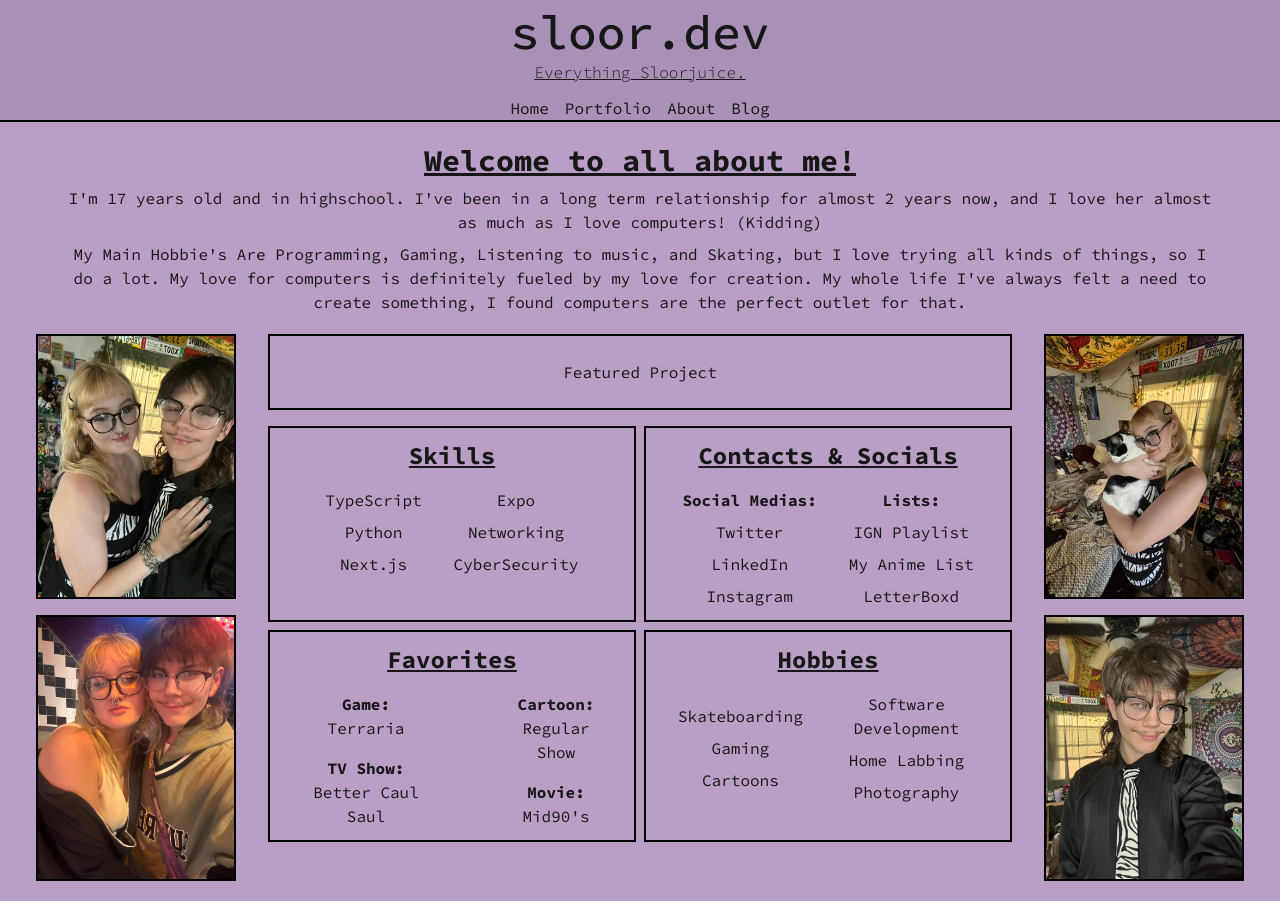
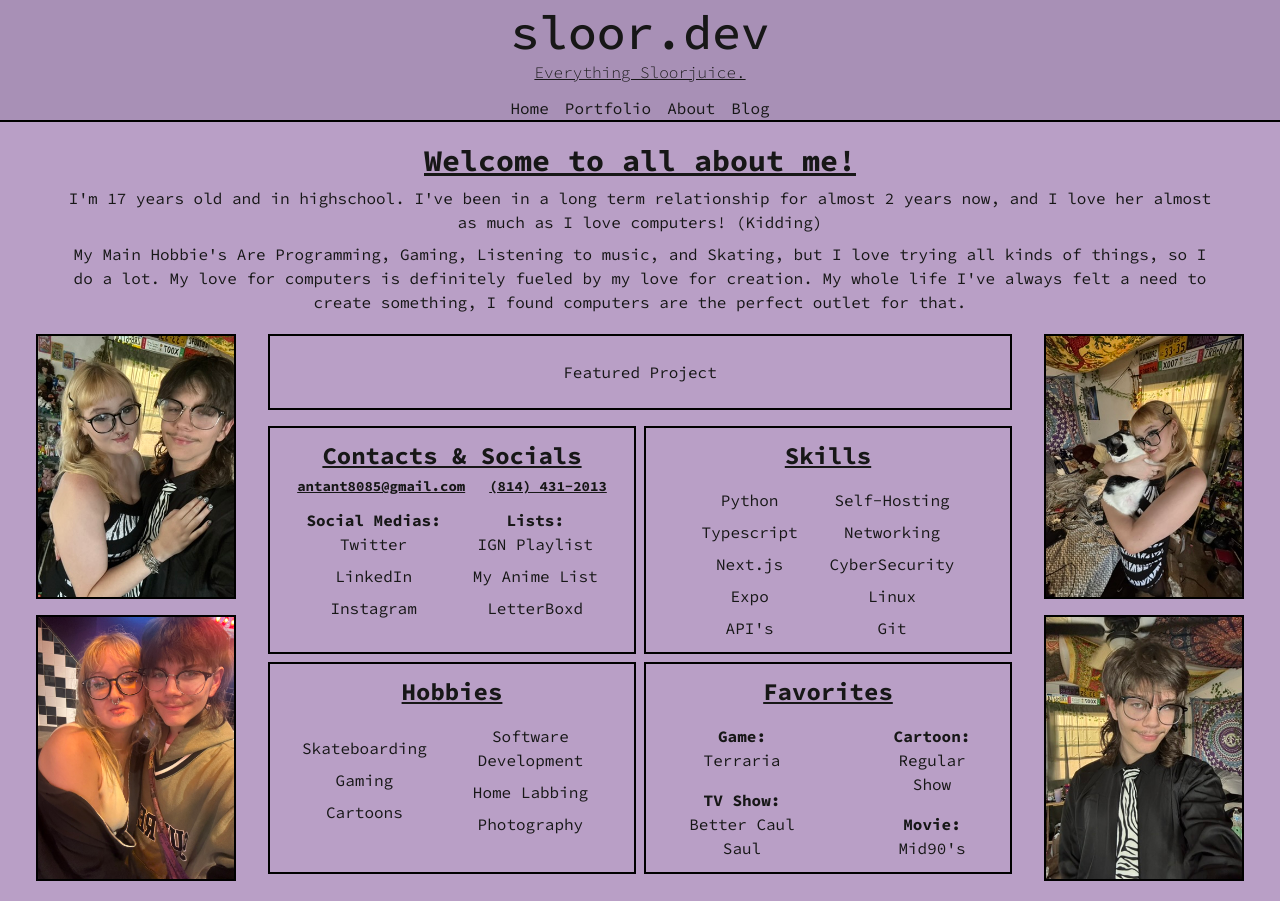
Before and after one commit to sloorjuice/sloorjuice_dot_com, a Next.js app: page /about in a window 1280 px wide. Built offline with nearby package versions, Linux system fonts and the light colour scheme.

Commit message:
feat: add contact methods

```diff
--- a/src/app/about/page.tsx
+++ b/src/app/about/page.tsx
@@ -47,29 +47,18 @@ export default function About() {
 
                     <div className="text-center grid grid-cols-2 gap-2">
                         <div className="text-center border-2 border-black py-3 px-6">
-                            <h1 className="pb-4 text-2xl font-bold underline">Skills</h1>
+                            <h1 className="pb-1 text-2xl font-bold underline">Contacts & Socials</h1>
+                            <div className="pb-1 flex justify-center gap-6">
+                                <a href="mailto:antant8085@gmail.com">
+                                    <h1 className="pb-2 text-sm font-bold underline">antant8085@gmail.com</h1>
+                                </a>
+                                <a href="Tel: +1-814-431-2013">
+                                    <h1 className="pb-2 text-sm font-bold underline">(814) 431-2013</h1>
+                                </a>
+                            </div>
                             <div className="flex items-center justify-center gap-8">
                                 <div>
-                                    <ul className="flex flex-col space-y-2">
-                                        <p>TypeScript</p>
-                                        <p>Python</p>
-                                        <p>Next.js</p>
-                                    </ul>
-                                </div>
-                                <div>
-                                    <ul className="flex flex-col space-y-2">
-                                        <p>Expo</p>
-                                        <p>Networking </p>
-                                        <p>CyberSecurity</p>
-                                    </ul>
-                                </div>
-                            </div>
-                        </div>
-                        <div className="text-center border-2 border-black py-3 px-6">
-                            <h1 className="pb-4 text-2xl font-bold underline">Contacts & Socials</h1>
-                            <div className="flex items-center justify-center gap-8">
-                                <div>
-                                    <p className="font-bold mb-2"> Social Medias: </p>
+                                    <p className="font-bold"> Social Medias: </p>
                                     <ul className="flex flex-col space-y-2">
                                         <li>
                                             <a href="https://x.com/sloorjuice" target="_blank" rel="noopener noreferrer" className="hover:underline">Twitter</a>
@@ -83,7 +72,7 @@ export default function About() {
                                     </ul>
                                 </div>
                                 <div>
-                                    <p className="font-bold mb-2">  Lists: </p>
+                                    <p className="font-bold">  Lists: </p>
                                     <ul className="flex flex-col space-y-2">
                                         <li>
                                             <a href="https://www.ign.com/playlist/sloorjuice" target="_blank" rel="noopener noreferrer" className="hover:underline">IGN Playlist</a>
@@ -94,6 +83,49 @@ export default function About() {
                                         <li>
                                             <a href="https://letterboxd.com/sloorjuice/" target="_blank" rel="noopener noreferrer" className="hover:underline">LetterBoxd</a>
                                         </li>
+                                    </ul>
+                                </div>
+                            </div>
+                        </div>
+                        <div className="text-center border-2 border-black py-3 px-6">
+                            <h1 className="pb-4 text-2xl font-bold underline">Skills</h1>
+                            <div className="flex items-center justify-center gap-8">
+                                {/*Make skills clickable to reveal a modal about how I can utilize this skill and some projects that show it off.*/}
+                                <div>
+                                    <ul className="flex flex-col space-y-2">
+                                        <p>Python</p>
+                                        <p>Typescript</p>
+                                        <p>Next.js</p>
+                                        <p>Expo</p>
+                                        <p>API's</p>
+                                    </ul>
+                                </div>
+                                <div>
+                                    <ul className="flex flex-col space-y-2">
+                                        <p>Self-Hosting</p>
+                                        <p>Networking </p>
+                                        <p>CyberSecurity</p>
+                                        <p>Linux</p>
+                                        <p>Git</p>
+                                    </ul>
+                                </div>
+                            </div>
+                        </div>
+                        <div className="text-center border-2 border-black py-3 px-8">
+                            <h1 className="pb-4 text-2xl font-bold underline">Hobbies</h1>
+                            <div className="flex items-center justify-center gap-8">
+                                <div>
+                                    <ul className="flex flex-col space-y-2">
+                                        <p>Skateboarding</p>
+                                        <p>Gaming</p>
+                                        <p>Cartoons</p>
+                                    </ul>
+                                </div>
+                                <div>
+                                    <ul className="flex flex-col space-y-2">
+                                        <p>Software Development</p>
+                                        <p>Home Labbing</p>
+                                        <p>Photography</p>
                                     </ul>
                                 </div>
                             </div>
@@ -123,25 +155,6 @@ export default function About() {
                                 </div>
                             </div>
                         </div>
-                        <div className="text-center border-2 border-black py-3 px-8">
-                            <h1 className="pb-4 text-2xl font-bold underline">Hobbies</h1>
-                            <div className="flex items-center justify-center gap-8">
-                                <div>
-                                    <ul className="flex flex-col space-y-2">
-                                        <p>Skateboarding</p>
-                                        <p>Gaming</p>
-                                        <p>Cartoons</p>
-                                    </ul>
-                                </div>
-                                <div>
-                                    <ul className="flex flex-col space-y-2">
-                                        <p>Software Development</p>
-                                        <p>Home Labbing</p>
-                                        <p>Photography</p>
-                                    </ul>
-                                </div>
-                            </div>
-                        </div>
                     </div>
                 </div>
 
```
